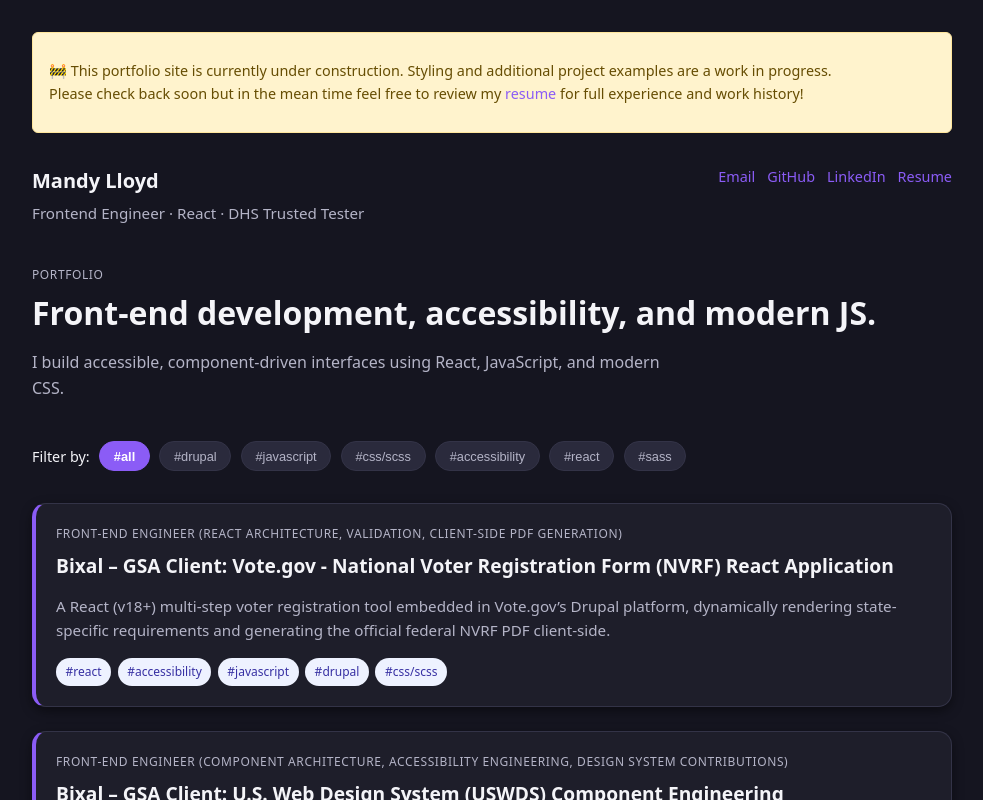
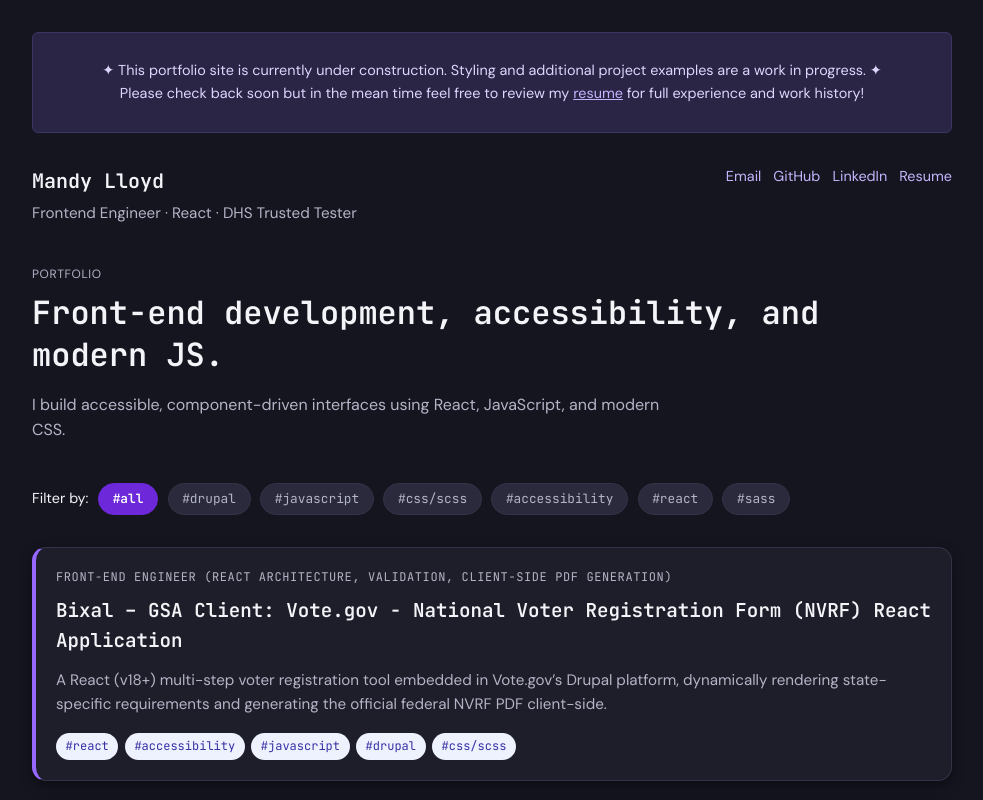
Before and after one commit to mandylloyd/portfolio, a React (Vite) app: page / in a window 1280 px wide. Shown: the top 800 px of the page, without its empty margins (148-1131 px from the left). Built offline with nearby package versions, Linux system fonts and the light colour scheme.

Commit message:
update design tokens color palette, add font

```diff
--- a/index.html
+++ b/index.html
@@ -3,6 +3,7 @@
   <head>
     <meta charset="UTF-8" />
     <link rel="icon" type="image/svg+xml" href="/vite.svg" />
+    <link href="https://fonts.googleapis.com/css2?family=DM+Sans:wght@400;500;600&family=JetBrains+Mono:wght@400;500;600&display=swap" rel="stylesheet">
     <meta name="viewport" content="width=device-width, initial-scale=1.0" />
     <title>Mandy Lloyd | Frontend Developer & Accessibility Engineer</title>
     <meta property="og:title" content="Mandy Lloyd | Frontend Developer & Accessibility Engineer" />
--- a/src/App.css
+++ b/src/App.css
@@ -9,8 +9,15 @@
   --text-primary: #f4f4f8;
   --text-secondary: #b4b4c7;
 
-  --accent: #8b5cf6;
+  --accent: #9768ff;
   --accent-hover: #7c3aed;
+  --accent-strong: #6d28d9;
+
+  --link-color-bg-dark: #a78bfa;
+  --link-color-bg-dark: #c4b5fd;
+  --link-color-bg-light: #312e81;
+  --link-color-bg-light: #a78bfa;
+
 
   --tag-bg: #312e81;
   --tag-text: #e0e7ff;
@@ -34,18 +41,29 @@
 
 body {
   margin: 0;
-  font-family: system-ui, -apple-system, BlinkMacSystemFont, "Segoe UI", sans-serif;
+  font-family: "DM Sans", system-ui, -apple-system, sans-serif;
   background: var(--bg);
   color: var(--text-primary);
   line-height: 1.6;
+  font-size: 16px;
+}
+
+h1, h2, h3,
+.header-name,
+.project-title,
+.filter-button,
+.project-tags,
+.project-role {
+  font-family: "JetBrains Mono", monospace;
 }
 
 a {
-  color: var(--accent);
+  color: var(--link-color-bg-dark);
   text-decoration: none;
 }
 
 a:hover {
+  color: var(--link-color-bg-dark);
   text-decoration: underline;
 }
 
@@ -54,6 +72,7 @@
   outline: 3px solid var(--focus);
   outline-offset: 2px;
 }
+
 
 .app-root {
   min-height: 100vh;
@@ -68,13 +87,50 @@
 /* Banner */
 
 .construction-banner {
-  background: #fff3cd;
-  color: #664d03;
-  border: 1px solid #ffe69c;
+  background: #2a2445;
+  border: 1px solid #3b3563;
+  color: #ddd6fe;
   border-radius: var(--radius-sm);
   padding: 0.75rem 1rem;
   font-size: 0.9rem;
+  text-align: center;
   margin-bottom: 2rem;
+
+  a {
+    text-decoration: underline;
+  }
+}
+
+/* Header */
+
+.app-header {
+  margin-bottom: 2.5rem;
+}
+
+.header-inner {
+  display: flex;
+  justify-content: space-between;
+  align-items: flex-start;
+  gap: 1rem;
+}
+
+.header-name {
+  font-weight: 700;
+  font-size: 1.25rem;
+  margin: 0;
+}
+
+.header-role {
+  margin: 0.25rem 0 0;
+  font-size: 0.95rem;
+  color: var(--text-secondary);
+}
+
+.header-links {
+  display: flex;
+  flex-wrap: wrap;
+  gap: 0.75rem;
+  font-size: 0.9rem;
 }
 
 /* Hero */
@@ -121,7 +177,7 @@
   border: 1px solid var(--border);
   background: #2a2a3c;
 
-  color: var(--text-secondary);   /* 👈 FIX */
+  color: var(--text-secondary);
   cursor: pointer;
 
   transition: all 0.15s ease;
@@ -134,42 +190,10 @@
 }
 
 .filter-button--active {
-  background: var(--accent);
-  border-color: var(--accent);
-  color: white;
+  background: var(--accent-strong);
+  border-color: var(--accent-strong);
+  color: #ffffff;
   font-weight: 600;
-}
-
-/* Header */
-
-.app-header {
-  margin-bottom: 2.5rem;
-}
-
-.header-inner {
-  display: flex;
-  justify-content: space-between;
-  align-items: flex-start;
-  gap: 1rem;
-}
-
-.header-name {
-  font-weight: 700;
-  font-size: 1.25rem;
-  margin: 0;
-}
-
-.header-role {
-  margin: 0.25rem 0 0;
-  font-size: 0.95rem;
-  color: var(--text-secondary);
-}
-
-.header-links {
-  display: flex;
-  flex-wrap: wrap;
-  gap: 0.75rem;
-  font-size: 0.9rem;
 }
 
 /* Project card */
@@ -270,6 +294,7 @@
 
 .modal-close {
   background: transparent;
+  color: var(--accent);
   border: none;
   font-size: 1.2rem;
   cursor: pointer;
@@ -284,7 +309,7 @@
   padding: 0.6rem 1rem;
   border-radius: var(--radius-sm);
   border: none;
-  background: var(--accent);
+  background: var(--accent-strong);
   color: white;
   cursor: pointer;
   font-weight: 600;
@@ -301,7 +326,7 @@
   padding: 0.6rem 1rem;
   border-radius: var(--radius-sm);
   border: none;
-  background: var(--accent);
+  background: var(--accent-strong);
   color: white;
   cursor: pointer;
   font-weight: 600;
@@ -318,3 +343,16 @@
   font-size: 0.85rem;
   color: var(--text-secondary);
 }
+
+/* Mobile/Tablet */
+
+@media (max-width: 600px) {
+  .header-inner {
+    flex-direction: column;
+    align-items: flex-start;
+  }
+
+  .hero-title {
+    font-size: 1.6rem;
+  }
+}
--- a/src/App.jsx
+++ b/src/App.jsx
@@ -161,8 +161,8 @@
   return (
     <div className="construction-banner">
       <p>
-        🚧 This portfolio site is currently under construction. Styling and additional
-        project examples are a work in progress. <br></br> Please check back soon but in the mean time
+        ✦ This portfolio site is currently under construction. Styling and additional
+        project examples are a work in progress. ✦<br></br> Please check back soon but in the mean time
         feel free to review my{" "}
         <a
           href="/Mandy_Lloyd_Front-End_Engineer_Accessibility.pdf"
@@ -424,7 +424,7 @@
 function FooterNote() {
   return (
     <footer className="footer-note">
-      <p>Built with React.</p>
+      <p>✦ Built with React ✦</p>
     </footer>
   );
 }
```
